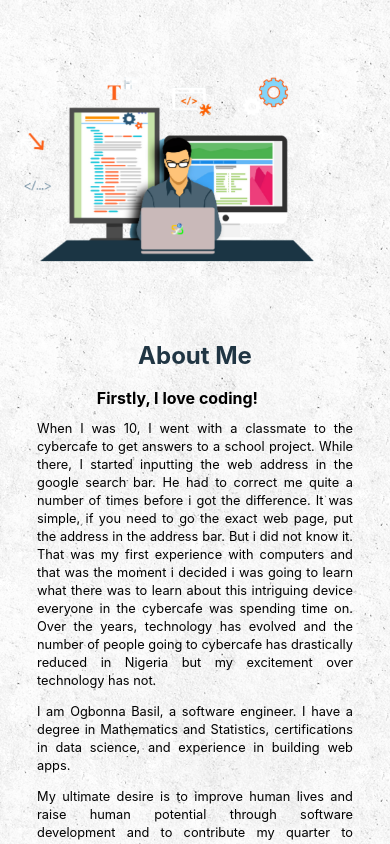
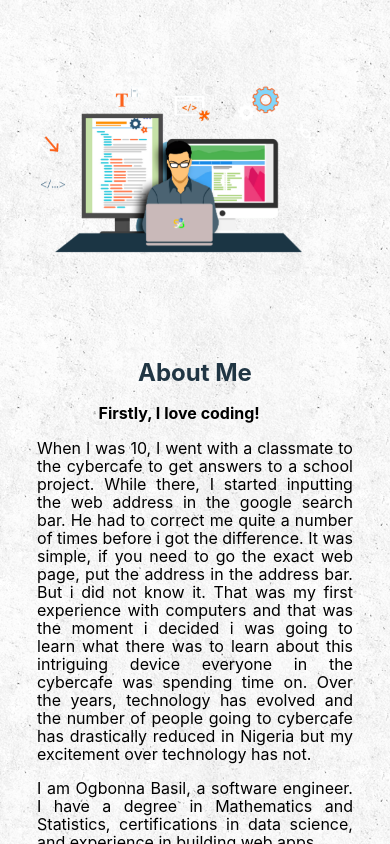
Before and after one commit to basilcea/My-Portfolio, a React (Create React App) app: page /about in a window 390 px wide. Shown: the top 844 px of the page. Built offline with nearby package versions, Linux system fonts and the light colour scheme.

Commit message:
refactor responsiveness

```diff
--- a/src/components/cards/project.js
+++ b/src/components/cards/project.js
@@ -19,8 +19,12 @@ transform-style: preserve-3d;
     margin-bottom:5%;
     height:40vh;
 }
+@media(max-width:1024){
+    width:33%;
+}
 @media(max-height:400px){
     width:45%;
+    height:50vh;
 }
 ${props => props.transformed && `transform:rotateY(180deg)`};
 `;
--- a/src/components/navbar.js
+++ b/src/components/navbar.js
@@ -10,7 +10,7 @@ const Container = styled.div `
     top:10vh;
     box-shadow: 0 8px 16px 0 rgba(0, 0, 0, 0.2), 0 6px 20px 0 rgba(0, 0, 0, 0.19);
     z-index:+3;
-    @media(max-width: 1024px){
+    @media(max-width: 600px){
         display:none;
     }
 `
--- a/src/views/about.js
+++ b/src/views/about.js
@@ -15,8 +15,8 @@ const Container = styled.div`
   }
   @media(max-width:1024px){
     flex-direction:column;
-    margin:0;
-    width:100%;
+    margin:0 5%;
+    width:90%;
   }
 `;
 const Details = styled.div`
@@ -25,8 +25,14 @@ const Details = styled.div`
   margin-top:5%;
   text-align: justify;
   @media(max-width:1024px){
-    width:90%;
-    margin:0% 5%;
+    width:100%;
+    margin-left:15%;
+
+  }
+  @media(max-width:600px){
+    margin-right:0%;
+    width:100%;
+    margin-left:0%;
 
   }
   h2{
@@ -39,7 +45,7 @@ const Details = styled.div`
     }
     @media(max-height:400px){
       text-align:left;
-      margin:0%;
+      margin-left:10%;
 
     }
   }
@@ -52,11 +58,15 @@ const Details = styled.div`
     @media(max-width:600px){
       line-height:18px;
       font-size:0.8em;
-      padding: 0 5%;
+      padding: 0%;
     }
+    @media(max-width:1024px){
+      font-size:1em;
+    }
+
   }
   h3{
-    @media(max-width:800px){
+    @media(max-width:600px){
       margin: 0 5%;
     }
   }
@@ -66,9 +76,9 @@ const Details = styled.div`
     width: 18%;
     margin-bottom:5%;
     text-align: center;
-    @media(max-width:800px){
+    @media(max-width:600px){
       line-height:18px;
-      font-size:0.8em;
+      font-size:0.6em;
     }
   }
 `;
@@ -86,10 +96,15 @@ background-repeat:no-repeat;
   margin-bottom:1%;
 }
 @media(max-height:400px){
-  height:70vh;
+  height:50vh;
   margin-left:5%;
-  background-size:80%;
+  background-size:60%;
   width:100%;
+}
+@media(min-width:601px and max-width:1024px){
+  height:40vh;
+  margin-left:10%;
+  background-size:60%;
 }
 `;
 const Initial = styled.div`
--- a/src/views/projects.js
+++ b/src/views/projects.js
@@ -98,9 +98,9 @@ h2{
     width:85%;
     text-align:center;
 }
-@media(max-width:800px){
-    width:100%;
-    margin:0;
+@media(max-width:1024px){
+    width:90%;
+    margin:0 5%;
 }
 `
 const ProjectsDiv = styled.div`
```
